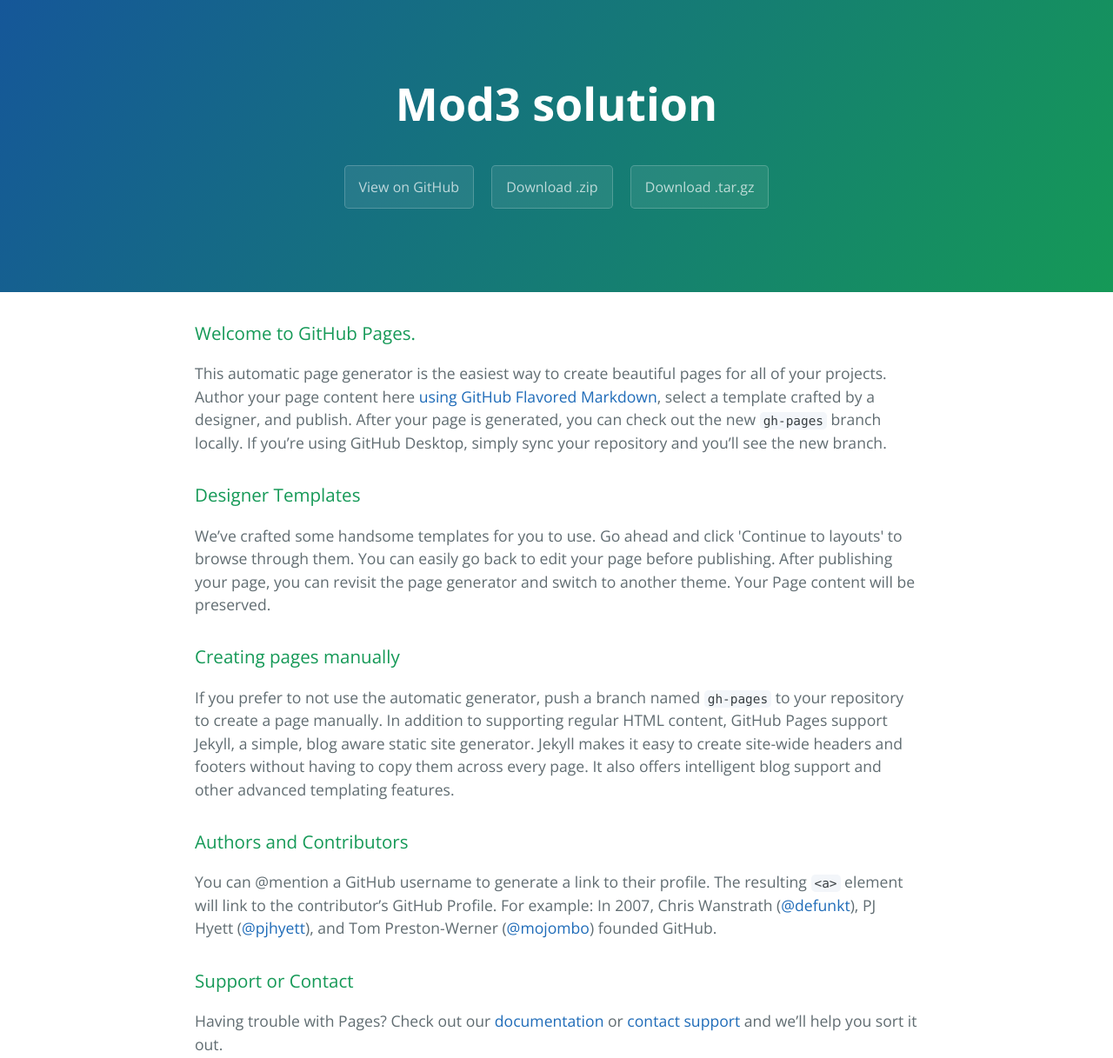
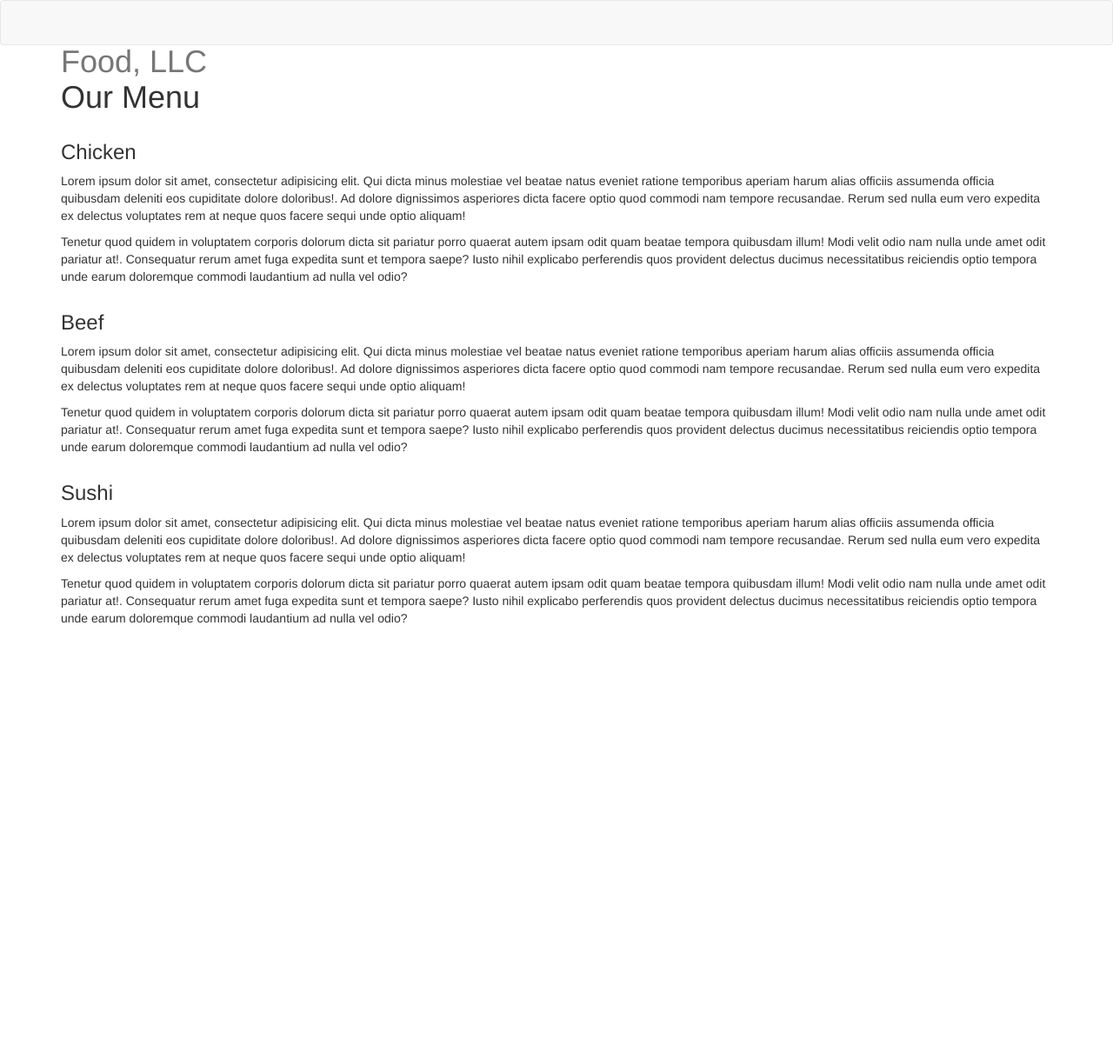
Before and after one commit to andhoang/Mod3_Solution, a plain HTML site: page index.html in a window 1280 px wide. Shown: the top 1217 px of the page at 87% size. After the commit the page ends 800 px from the top, so only its background shows below. Drawn offline with nearby package versions, Linux system fonts and the light colour scheme.

Commit message:
Add files via upload

```diff
--- a/index.html
+++ b/index.html
@@ -1,57 +1,89 @@
 <!DOCTYPE html>
-<html lang="en-us">
+<html lang="en">
+
   <head>
     <meta charset="UTF-8">
-    <title>Mod3 solution by hoangand</title>
+    <meta http-equiv="X-UA-Compatible" content="IE=edge">
     <meta name="viewport" content="width=device-width, initial-scale=1">
-    <link rel="stylesheet" type="text/css" href="stylesheets/normalize.css" media="screen">
-    <link href='https://fonts.googleapis.com/css?family=Open+Sans:400,700' rel='stylesheet' type='text/css'>
-    <link rel="stylesheet" type="text/css" href="stylesheets/stylesheet.css" media="screen">
-    <link rel="stylesheet" type="text/css" href="stylesheets/github-light.css" media="screen">
+
+    <title>Mod3_Solution</title>
+
+    <link href="css/bootstrap.min.css" rel="stylesheet">
+    <link href="css/style.css" rel="stylesheet">
+    <link href='https://fonts.googleapis.com/css?family=Oxygen:400,300,700' rel='stylesheet' type='text/css'>
+    <link href='https://fonts.googleapis.com/css?family=Lora' rel='stylesheet' type='text/css'>
+
   </head>
-  <body>
-    <section class="page-header">
-      <h1 class="project-name">Mod3 solution</h1>
-      <h2 class="project-tagline"></h2>
-      <a href="https://github.com/hoangand/Mod3_Solution" class="btn">View on GitHub</a>
-      <a href="https://github.com/hoangand/Mod3_Solution/zipball/master" class="btn">Download .zip</a>
-      <a href="https://github.com/hoangand/Mod3_Solution/tarball/master" class="btn">Download .tar.gz</a>
-    </section>
+<body>
+  <header>
+    <nav class="navbar navbar-default">
+          <div class="container">
+            <div class="navbar-header">
+              <div class="navbar-brand">
+                <a class="navbar-brand" href="index.html"><h1>Food, LLC</h1></a>
+              </div>
+                <button type="button" class="navbar-toggle collapsed"
+                  data-toggle="collapse" data-target="#collapsable-nav" aria-expanded="false">
+                  <span class="sr-only">Toggle navigation</span>
+                  <span class="icon-bar"></span>
+                  <span class="icon-bar"></span>
+                  <span class="icon-bar"></span>
+                </button>
+            </div>
 
-    <section class="main-content">
-      <h3>
-<a id="welcome-to-github-pages" class="anchor" href="#welcome-to-github-pages" aria-hidden="true"><span aria-hidden="true" class="octicon octicon-link"></span></a>Welcome to GitHub Pages.</h3>
+          <div id="collapsable-nav" class="collapse navbar-collapse">
+              <ul id="nav-list" class="nav navbar-nav navbar-right">
+                <li class="visible-xs">
+                  <a href="chicken.html"><h4>Chicken</h4></a>
+                </li>
+                <li class="visible-xs">
+                  <a href="beef.html"><h4>Beef</h4></a>
+                </li>
+                <li class="visible-xs">
+                  <a href="sushi.html"><h4>Sushi</h4></a>
+                </li>
+              </ul>
+          </div>
+      </div>
+    </nav>
 
-<p>This automatic page generator is the easiest way to create beautiful pages for all of your projects. Author your page content here <a href="https://guides.github.com/features/mastering-markdown/">using GitHub Flavored Markdown</a>, select a template crafted by a designer, and publish. After your page is generated, you can check out the new <code>gh-pages</code> branch locally. If you’re using GitHub Desktop, simply sync your repository and you’ll see the new branch.</p>
+        <div class="container">
+              <h1>Our Menu</h1>
+          <div class="row">
+            <div class="col-lg-12 col-md-12 col-xs-12 col-sm-12">
+              <h3>Chicken</h3>
+              <p>Lorem ipsum dolor sit amet, consectetur adipisicing elit. Qui dicta minus molestiae vel beatae natus eveniet ratione temporibus aperiam harum alias officiis assumenda officia quibusdam deleniti eos cupiditate dolore doloribus!.  Ad dolore dignissimos asperiores dicta facere optio quod commodi nam tempore recusandae. Rerum sed nulla eum vero expedita ex delectus voluptates rem at neque quos facere sequi unde optio aliquam!</p>
 
-<h3>
-<a id="designer-templates" class="anchor" href="#designer-templates" aria-hidden="true"><span aria-hidden="true" class="octicon octicon-link"></span></a>Designer Templates</h3>
+              <p>
+              Tenetur quod quidem in voluptatem corporis dolorum dicta sit pariatur porro quaerat autem ipsam odit quam beatae tempora quibusdam illum! Modi velit odio nam nulla unde amet odit pariatur at!.  Consequatur rerum amet fuga expedita sunt et tempora saepe? Iusto nihil explicabo perferendis quos provident delectus ducimus necessitatibus reiciendis optio tempora unde earum doloremque commodi laudantium ad nulla vel odio?</p>
+            </div>
 
-<p>We’ve crafted some handsome templates for you to use. Go ahead and click 'Continue to layouts' to browse through them. You can easily go back to edit your page before publishing. After publishing your page, you can revisit the page generator and switch to another theme. Your Page content will be preserved.</p>
+            <div class="col-lg-12 col-md-12 col-xs-12 col-sm-12">
+              <h3>Beef</h3>
+              <p>Lorem ipsum dolor sit amet, consectetur adipisicing elit. Qui dicta minus molestiae vel beatae natus eveniet ratione temporibus aperiam harum alias officiis assumenda officia quibusdam deleniti eos cupiditate dolore doloribus!.  Ad dolore dignissimos asperiores dicta facere optio quod commodi nam tempore recusandae. Rerum sed nulla eum vero expedita ex delectus voluptates rem at neque quos facere sequi unde optio aliquam!</p>
 
-<h3>
-<a id="creating-pages-manually" class="anchor" href="#creating-pages-manually" aria-hidden="true"><span aria-hidden="true" class="octicon octicon-link"></span></a>Creating pages manually</h3>
+              <p>
+              Tenetur quod quidem in voluptatem corporis dolorum dicta sit pariatur porro quaerat autem ipsam odit quam beatae tempora quibusdam illum! Modi velit odio nam nulla unde amet odit pariatur at!.  Consequatur rerum amet fuga expedita sunt et tempora saepe? Iusto nihil explicabo perferendis quos provident delectus ducimus necessitatibus reiciendis optio tempora unde earum doloremque commodi laudantium ad nulla vel odio?</p>
+            </div>
 
-<p>If you prefer to not use the automatic generator, push a branch named <code>gh-pages</code> to your repository to create a page manually. In addition to supporting regular HTML content, GitHub Pages support Jekyll, a simple, blog aware static site generator. Jekyll makes it easy to create site-wide headers and footers without having to copy them across every page. It also offers intelligent blog support and other advanced templating features.</p>
+            <div class="col-lg-12 col-md-12 col-xs-12 col-sm-12">
+              <h3>Sushi</h3>
+              <p>Lorem ipsum dolor sit amet, consectetur adipisicing elit. Qui dicta minus molestiae vel beatae natus eveniet ratione temporibus aperiam harum alias officiis assumenda officia quibusdam deleniti eos cupiditate dolore doloribus!.  Ad dolore dignissimos asperiores dicta facere optio quod commodi nam tempore recusandae. Rerum sed nulla eum vero expedita ex delectus voluptates rem at neque quos facere sequi unde optio aliquam!</p>
 
-<h3>
-<a id="authors-and-contributors" class="anchor" href="#authors-and-contributors" aria-hidden="true"><span aria-hidden="true" class="octicon octicon-link"></span></a>Authors and Contributors</h3>
+              <p>
+              Tenetur quod quidem in voluptatem corporis dolorum dicta sit pariatur porro quaerat autem ipsam odit quam beatae tempora quibusdam illum! Modi velit odio nam nulla unde amet odit pariatur at!.  Consequatur rerum amet fuga expedita sunt et tempora saepe? Iusto nihil explicabo perferendis quos provident delectus ducimus necessitatibus reiciendis optio tempora unde earum doloremque commodi laudantium ad nulla vel odio?</p>
+            </div>
+          </div>
+        </div>
 
-<p>You can @mention a GitHub username to generate a link to their profile. The resulting <code>&lt;a&gt;</code> element will link to the contributor’s GitHub Profile. For example: In 2007, Chris Wanstrath (<a href="https://github.com/defunkt" class="user-mention">@defunkt</a>), PJ Hyett (<a href="https://github.com/pjhyett" class="user-mention">@pjhyett</a>), and Tom Preston-Werner (<a href="https://github.com/mojombo" class="user-mention">@mojombo</a>) founded GitHub.</p>
+  </header>
 
-<h3>
-<a id="support-or-contact" class="anchor" href="#support-or-contact" aria-hidden="true"><span aria-hidden="true" class="octicon octicon-link"></span></a>Support or Contact</h3>
-
-<p>Having trouble with Pages? Check out our <a href="https://help.github.com/pages">documentation</a> or <a href="https://github.com/contact">contact support</a> and we’ll help you sort it out.</p>
-
-      <footer class="site-footer">
-        <span class="site-footer-owner"><a href="https://github.com/hoangand/Mod3_Solution">Mod3 solution</a> is maintained by <a href="https://github.com/hoangand">hoangand</a>.</span>
-
-        <span class="site-footer-credits">This page was generated by <a href="https://pages.github.com">GitHub Pages</a> using the <a href="https://github.com/jasonlong/cayman-theme">Cayman theme</a> by <a href="https://twitter.com/jasonlong">Jason Long</a>.</span>
-      </footer>
-
-    </section>
+        <!-- jQuery (Bootstrap JS plugins depend on it) -->
+        <script src="js/jquery-3.1.1.min.js"></script>
+        <script src="js/bootstrap.min.js"></script>
+        <script src="js/script.js"></script>
 
 
-  </body>
+</body>
+
 </html>
```
Also changed, not shown: beef.html (added, +6 -0 lines), chicken.html (added, +6 -0 lines), sushi.html (added, +6 -0 lines).
